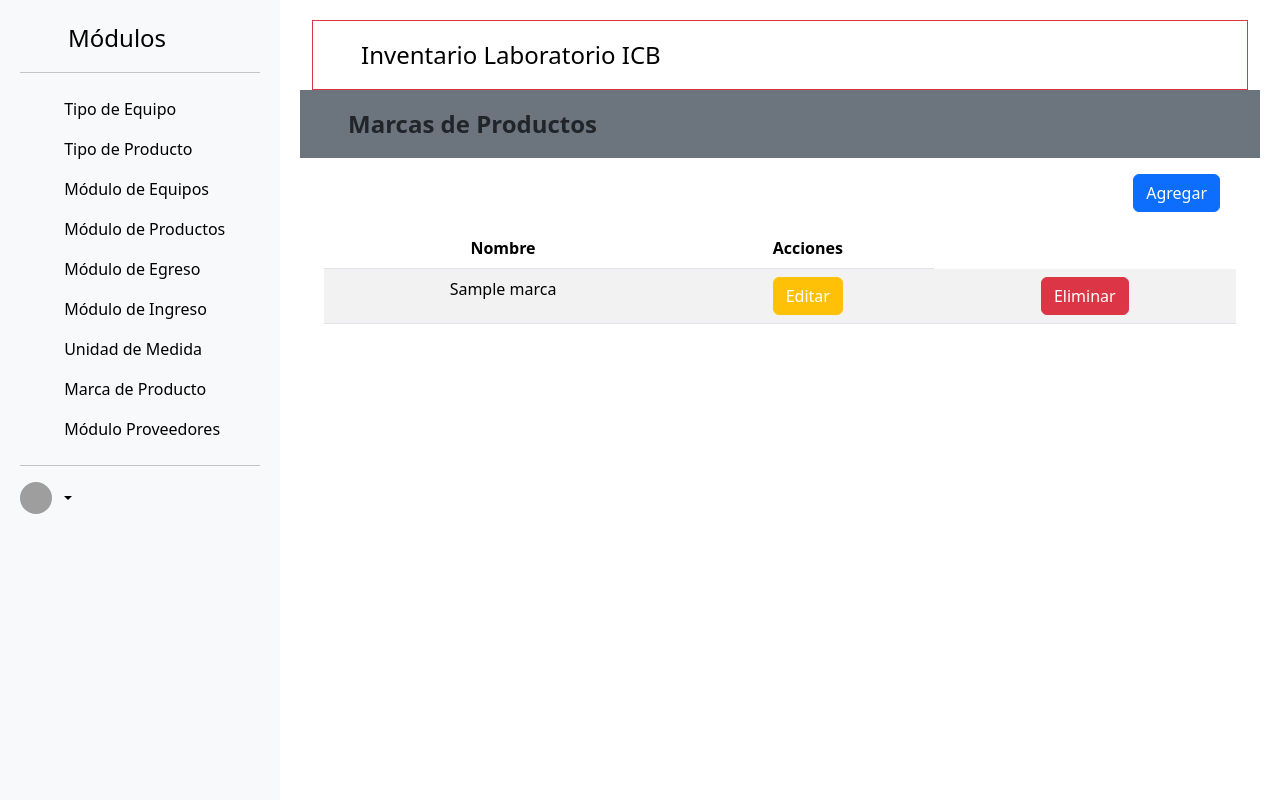
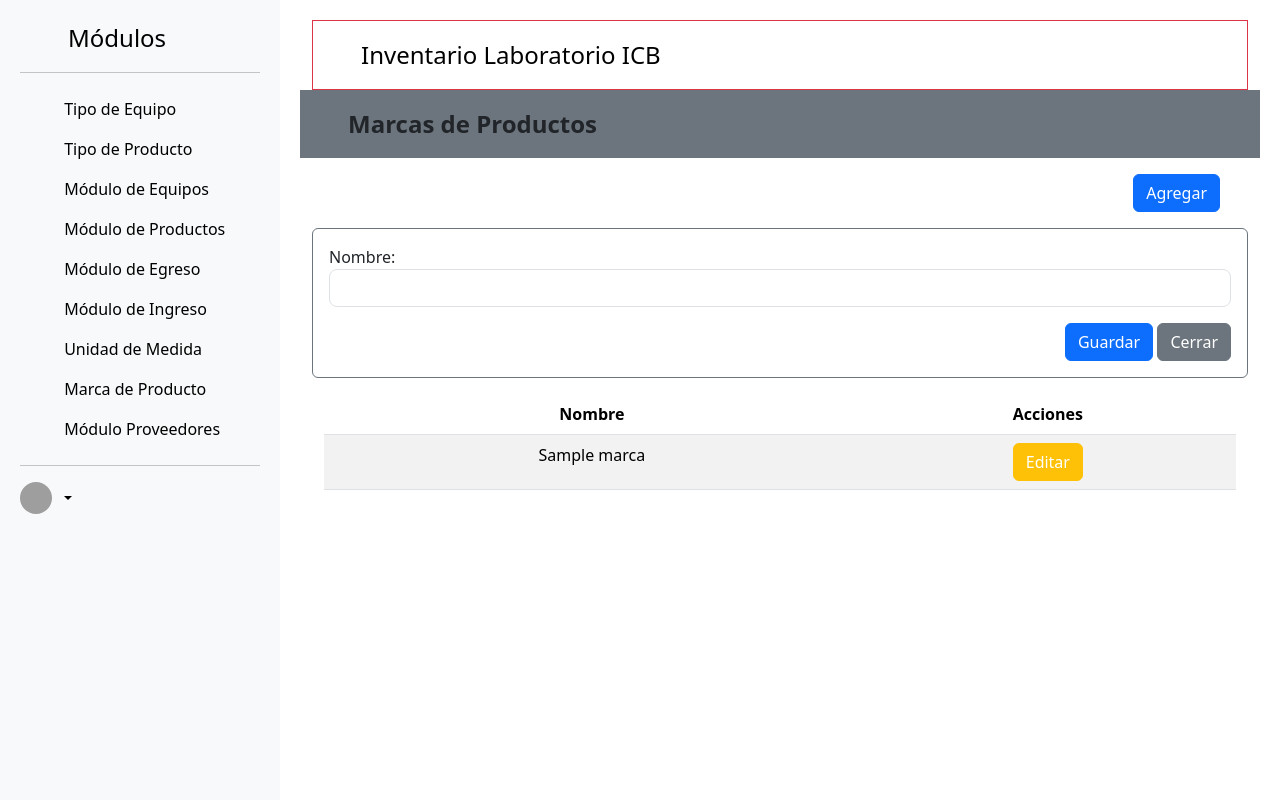
Before and after one commit to DiegoNunezG/Inventario_Laboratorio_ICB, a Django app: page /marcas-de-producto/ in a window 1280 px wide. Run offline with Django 5.2, Linux system fonts and the light colour scheme; tables that the repository leaves empty hold one stand-in row (values such as "Sample post"); some libraries are stand-ins or nearby versions; grey boxes are pictures that could not be loaded.

Commit message:
marca de producto boton editar

```diff
--- a/AppInventario/forms.py
+++ b/AppInventario/forms.py
@@ -35,6 +35,10 @@ class MarcaForm(ModelForm):
     class Meta:
         model = Marca
         fields = ["nombre"]
+        widgets = {
+            'nombre': TextInput(attrs={'class': 'form-control rounded-3'})
+        }
+    nombre = TextInput()
 
 class EquipoForm(ModelForm):
     class Meta:
--- a/AppInventario/templates/AppInventario/base.html
+++ b/AppInventario/templates/AppInventario/base.html
@@ -1,4 +1,3 @@
-{% load static %}
 <!DOCTYPE html>
 <html lang="en">
 
@@ -168,8 +167,6 @@
         </div>
     </main>
     {% bootstrap_javascript %}
-    <script href="{% static 'js/funciones.js'%}"></script>
-    {% block scripts %}{% endblock  %}
 </body>
 
 </html>
--- a/AppInventario/templates/AppInventario/marca_de_producto.html
+++ b/AppInventario/templates/AppInventario/marca_de_producto.html
@@ -11,6 +11,26 @@
         </button>
     </div>
 </div>
+
+<div>
+    <div class="container border border-secondary rounded p-3 mt-3">
+        <form method="POST" id="formUnidad">
+            {% csrf_token %}
+            {% if editing %}
+            <input name="id" value="{{id}}" type="hidden">
+            <input name="editing" value="{{editing}}" type="hidden">
+            {% endif %}
+            <div class="mb-3">
+                {{form.as_p}}
+            </div>
+            <div class="text-end">
+                <button type="submit" name="Agregar" class="btn btn-primary">Guardar</button>
+                <button type="button" class="btn btn-secondary" data-bs-dismiss="modal">Cerrar</button>
+            </div>
+        </form>
+    </div>
+</div>
+
 <div class="container mt-3">
     <div class="row justify-content-center">
         <div class="col-md-12">
@@ -31,12 +51,7 @@
                         <input type="hidden" id="inputnombremarca" value="{{marca.nombre}}">
                         <td>{{ marca.nombre }}</td>
                         <td>
-                            <button type="button" name="Editar" class="btn btn-warning text-white" id="botoneditarmarca" onclick="cargar_modal()"
-                                data-bs-toggle="modal" data-bs-target="#modalmarca">Editar</button>
-                        </td>
-                        <td>
-                            <button type="submit" name="Eliminar" class="btn btn-danger text-white"
-                                >Eliminar</button>
+                            <button type="submit" name="Editar" class="btn btn-warning text-white" id="botoneditarmarca">Editar</button>
                         </td>
                     </tr>
                 </form>
@@ -48,32 +63,6 @@
     </div>
 </div>
 
-<div class="modal fade" id="modalmarca" tabindex="-1" aria-labelledby="modalUnidadLabel" aria-hidden="true" data-bs-backdrop="static">
-    <div class="modal-dialog">
-        <div class="modal-content">
-            <div class="modal-header">
-                <h5 class="modal-title" id="modalUnidadLabel">Agregar Marca</h5>
-                <button type="button" class="btn-close" data-bs-dismiss="modal" aria-label="Cerrar"></button>
-            </div>
-            <div class="modal-body">
-                <div class="container">
-                    <form method="POST" id="formUnidad">
-                        {% csrf_token %}
-                        <div class="mb-3">
-                            <label for="nombreUnidad" class="form-label">Marca</label>
-                            <input id="inputmodalmarca" type="text" name="nombre" class="form-control" id="nombremarca"
-                                placeholder="Ingresa el nombre">
-                        </div>
-                        <div class="text-end">
-                            <button type="submit" name="Agregar" class="btn btn-primary">Guardar</button>
-                            <button type="button" class="btn btn-secondary" data-bs-dismiss="modal">Cerrar</button>
-                        </div>
-                    </form>
-                </div>
-            </div>
-        </div>
-    </div>
-</div>
 
 
 {% endblock %}
--- a/AppInventario/views.py
+++ b/AppInventario/views.py
@@ -94,19 +94,25 @@ def marca_de_producto(request):
         print(request.POST)
         if "Agregar" in request.POST:
             form = MarcaForm(request.POST)
+            if "editing" in request.POST:
+                form = MarcaForm(request.POST, instance=Marca.objects.get(id=request.POST.get("id")))
             if form.is_valid():
-                form.save()
-                form = MarcaForm()
-                return redirect('marcadeproducto')
+                if "editing" in request.POST:
+                    seleccion = Marca.objects.get(id=request.POST.get("id"))
+                    seleccion.nombre = form.cleaned_data["nombre"]
+                    seleccion.save()
+                    editing = False
+                    id = None
+                else:
+                    form.save()
+                    form = MarcaForm()
+            return redirect('marcadeproducto')
         elif "Editar" in request.POST:
             seleccion = Marca.objects.get(id=request.POST.get("id"))
             form = MarcaForm(instance=seleccion)
             editing = True
             id = seleccion.id
-        elif "Eliminar" in request.POST:
-            Marca.objects.get(id=request.POST.get("id")).delete()
-            return redirect('marcadeproducto')
-    return render(request, "AppInventario/marca_de_producto.html",{"marcas":marcas, "editing": editing, "id" : id,})
+    return render(request, "AppInventario/marca_de_producto.html",{"marcas":marcas, "editing": editing, "id" : id, "form": form})
 
 
 def equipo(request):
@@ -135,14 +141,8 @@ def producto(request):
     producto = Producto.objects.all()
     tipo_producto = TipoProducto.objects.all()
     form = ProductoForm()
-    if request.method == "POST":
-        if "agregar" in request.POST:
-            form = ProductoForm(request.POST)
-            if form.is_valid():
-                form.save()
-                form = ProductoForm()
-                return redirect('producto')
-
+    editing = False
+    id = None
     return render(request, "AppInventario/modulo_producto.html", {
         "productos": producto,
         "tipo_producto": tipo_producto,
```
Also changed, not shown: AppInventario/static/js/funciones.js (deleted, +0 -13 lines).
